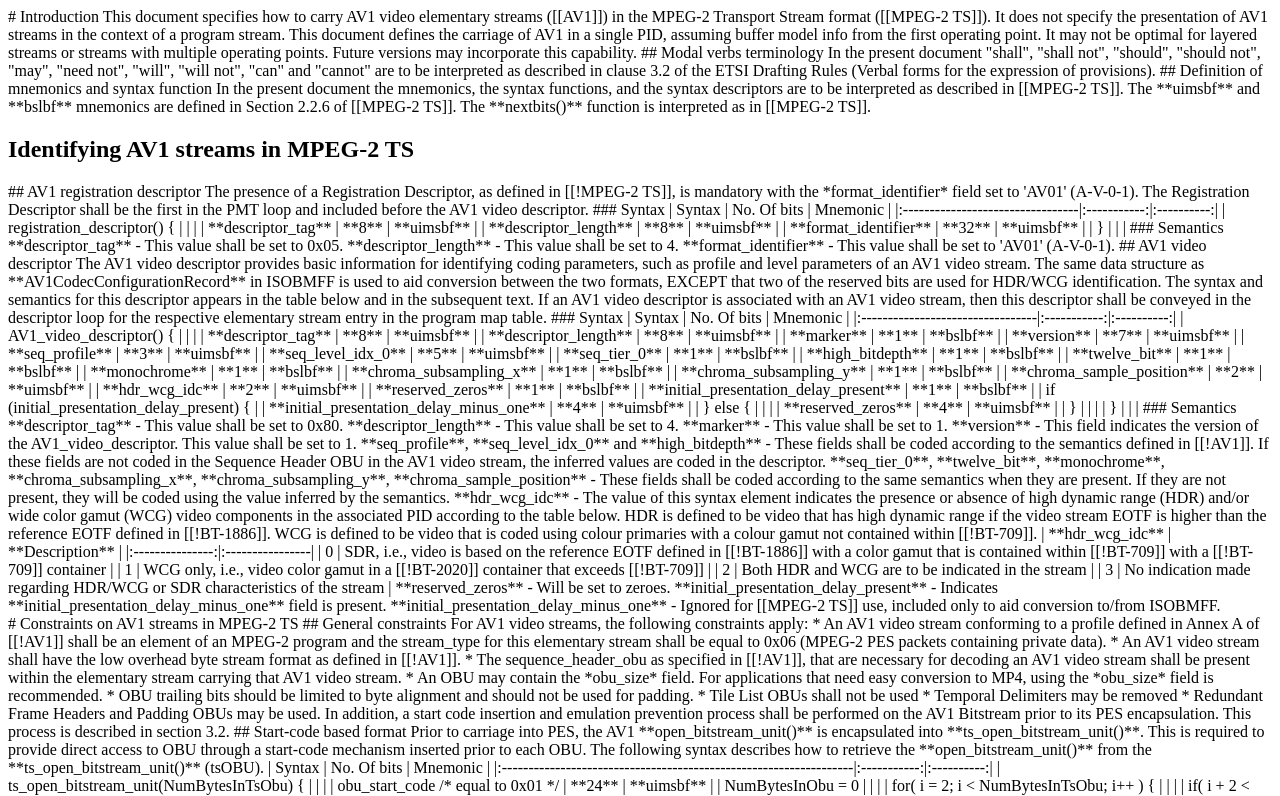
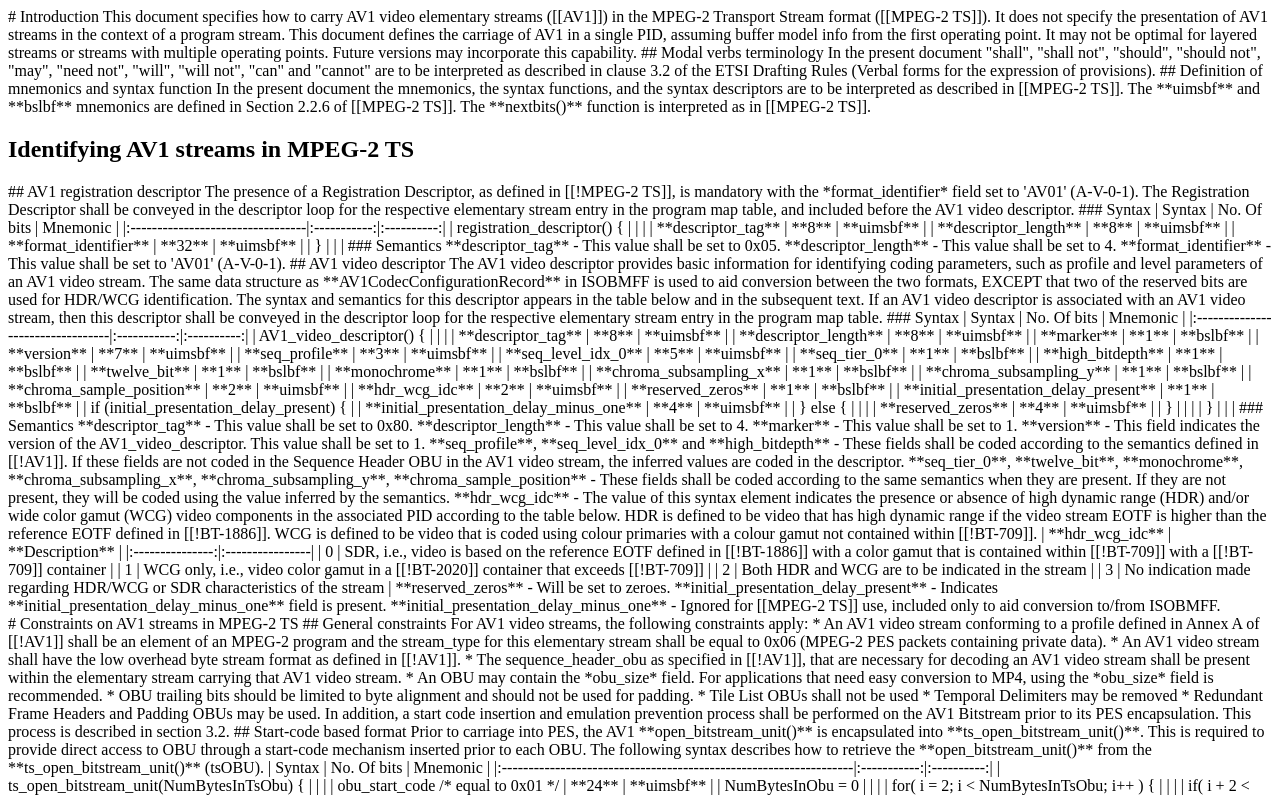
Before and after one commit to AOMediaCodec/av1-mpeg2-ts, a plain HTML site: page index.html in a window 1280 px wide. Shown: the top 796 px of the page. Drawn offline with Linux system fonts and the light colour scheme.

Commit message:
Clarify registration descriptor usage
The wording makes it believe it should be in the (program-wide) PMT descriptor
loop, whereas it should be within the elementary-stream descriptor loop

```diff
--- a/index.html
+++ b/index.html
@@ -74,7 +74,7 @@ In the present document the mnemonics, the syntax functions, and the syntax desc
 
 ## AV1 registration descriptor
 
-The presence of a Registration Descriptor, as defined in [[!MPEG-2 TS]], is mandatory with the *format_identifier* field set to 'AV01' (A-V-0-1). The Registration Descriptor shall be the first in the PMT loop and included before the AV1 video descriptor.
+The presence of a Registration Descriptor, as defined in [[!MPEG-2 TS]], is mandatory with the *format_identifier* field set to 'AV01' (A-V-0-1). The Registration Descriptor shall be conveyed in the descriptor loop for the respective elementary stream entry in the program map table, and included before the AV1 video descriptor.
 
 ### Syntax
 
```
